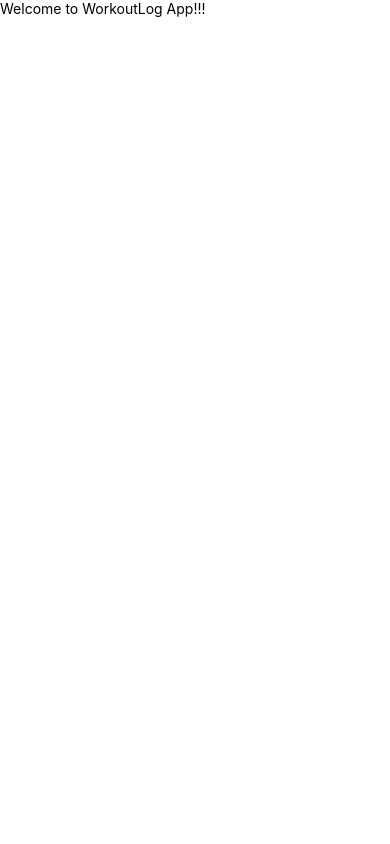
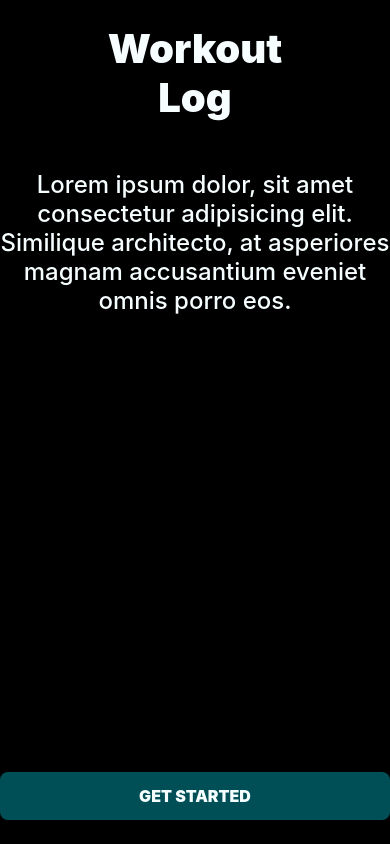
Before and after one commit to breduarm/WorkoutLog-ReactNative, a React Native app: screen / in a window 390 px wide. Built offline with nearby package versions, Linux system fonts and the light colour scheme.

Commit message:
Create WelcomeScreen screen, and WLButton components

```diff
--- a/src/App.tsx
+++ b/src/App.tsx
@@ -1,14 +1,9 @@
 import React from 'react';
-import {
-  SafeAreaView,
-  Text,
-} from 'react-native';
+import WelcomeScreen from './screens/WelcomeScreen';
 
 function App(): React.JSX.Element {
   return (
-    <SafeAreaView>
-      <Text>Welcome to WorkoutLog App!!!</Text>
-    </SafeAreaView>
+    <WelcomeScreen />
   );
 }
 
--- /dev/null
+++ b/src/components/WLButton.js
@@ -0,0 +1,15 @@
+import React from 'react';
+import { Pressable, Text } from 'react-native';
+import globalStyles from '../styles/global';
+
+const WLButton = ({ styles, title }) => {
+  return (
+    <>
+      <Pressable style={[globalStyles.buttonContainer, styles]}>
+        <Text style={globalStyles.buttonText}>{title}</Text>
+      </Pressable>
+    </>
+  );
+};
+
+export default WLButton;
--- /dev/null
+++ b/src/screens/WelcomeScreen.js
@@ -0,0 +1,33 @@
+import React from 'react';
+import {Pressable, SafeAreaView, Text, StyleSheet} from 'react-native';
+import globalStyles from './../styles/global';
+import Spacing from '../theme/Spacing';
+import WLButton from '../components/WLButton';
+
+const WelcomeScreen = () => {
+  return (
+    <SafeAreaView style={globalStyles.surfaceContainer}>
+      <Text style={[globalStyles.h1, styles.title]}>Workout{'\n'}Log</Text>
+      <Text style={[globalStyles.body, styles.content]}>
+        Lorem ipsum dolor, sit amet consectetur adipisicing elit. Similique
+        architecto, at asperiores magnam accusantium eveniet omnis porro eos.
+      </Text>
+      <WLButton styles={styles.signupBtn} title={'Get Started'}/>
+    </SafeAreaView>
+  );
+};
+
+const styles = StyleSheet.create({
+  title: {
+    marginTop: Spacing.px24,
+  },
+  content: {
+    flex: 1,
+    marginTop: Spacing.px48,
+  },
+  signupBtn: {
+    marginBottom: Spacing.px24,
+  },
+});
+
+export default WelcomeScreen;
--- /dev/null
+++ b/src/styles/global.ts
@@ -0,0 +1,40 @@
+import {StyleSheet} from 'react-native';
+import Colors from '../theme/ColorSqueme';
+import FontSize from '../theme/FontSize';
+import Spacing from '../theme/Spacing';
+
+const styles = StyleSheet.create({
+  surfaceContainer: {
+    backgroundColor: '#000',
+    paddingStart: Spacing.px24,
+    paddingEnd: Spacing.px24,
+    flex: 1,
+  },
+  h1: {
+    color: Colors.onSurface,
+    fontSize: FontSize.xxLarge,
+    fontWeight: '900',
+    textAlign: 'center',
+  },
+  body: {
+    color: Colors.onSurface,
+    fontSize: FontSize.large,
+    fontWeight: '500',
+    textAlign: 'center',
+  },
+  buttonContainer: {
+    height: Spacing.px48,
+    backgroundColor: Colors.primaryContainer,
+    justifyContent: 'center',
+    borderRadius: Spacing.px8,
+  },
+  buttonText: {
+    color: Colors.onPrimaryContainer,
+    fontSize: FontSize.medium,
+    fontWeight: '900',
+    textAlign: 'center',
+    textTransform: 'uppercase',
+  },
+});
+
+export default styles;
--- a/src/theme/Spacing.js
+++ b/src/theme/Spacing.js
@@ -1,12 +1,12 @@
 const basicUnit = 8 // in pixels
 
 const Spacing = {
-  space8: 1 * basicUnit,
-  space16: 2 * basicUnit,
-  space24: 3 * basicUnit,
-  space32: 4 * basicUnit,
-  space40: 5 * basicUnit,
-  space48: 6 * basicUnit,
+  px8: 1 * basicUnit,
+  px16: 2 * basicUnit,
+  px24: 3 * basicUnit,
+  px32: 4 * basicUnit,
+  px40: 5 * basicUnit,
+  px48: 6 * basicUnit,
 };
 
 const a = Spacing.space16
```
